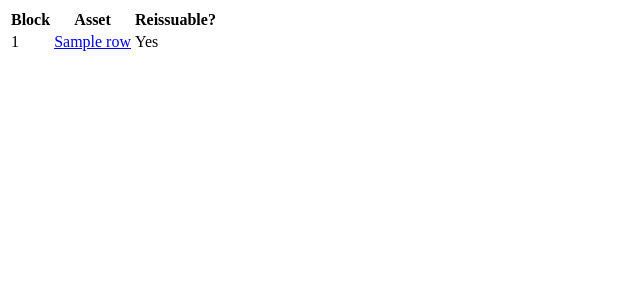
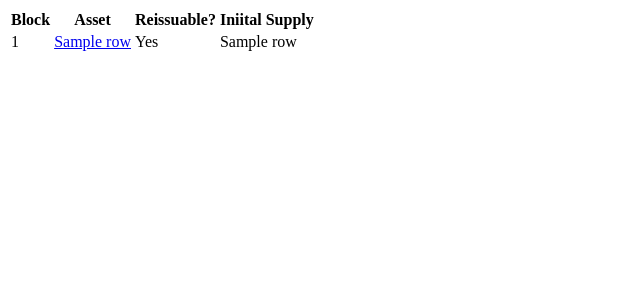
Before and after one commit to allenpiscitello/liquid-assets, a Flask app: template templates/all_assets.jinja in a window 1280 px wide. Shown: the top 300 px of the page, without its empty margins (0-640 px from the left). Run offline with Flask 2, Linux system fonts and the light colour scheme; the template is opened without the code that fills it: most values are stand-ins (such as "Sample title", 1, 10 or a date in 2020).

Commit message:
Adding initial supply

```diff
--- a/templates/all_assets.jinja
+++ b/templates/all_assets.jinja
@@ -1,7 +1,7 @@
 <table>
-<tr><th>Block</th><th>Asset</th><th>Reissuable?</th></tr>
+<tr><th>Block</th><th>Asset</th><th>Reissuable?</th><th>Iniital Supply</th></tr>
 {% for row in assets %}
-    <tr><td>{{row[0]}}</td><td><a href='/asset/{{row[2]}}'>{{row[2]}}</a></td><td>{{"Yes" if row[3] != None else "No"}}</td></tr>
+    <tr><td>{{row[0]}}</td><td><a href='/asset/{{row[2]}}'>{{row[2]}}</a></td><td>{{"Yes" if row[4] != None else "No"}}</td><td>{{"Confidential" if row[3] == None else row[3]}}</td></tr>
 {% endfor %}
 
 </table>
```
